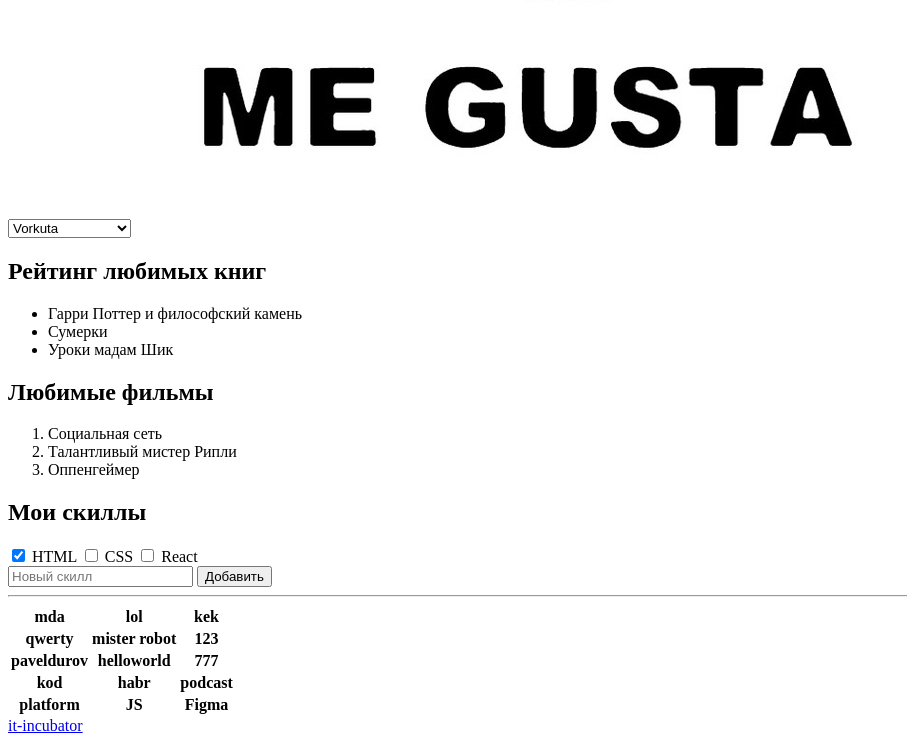
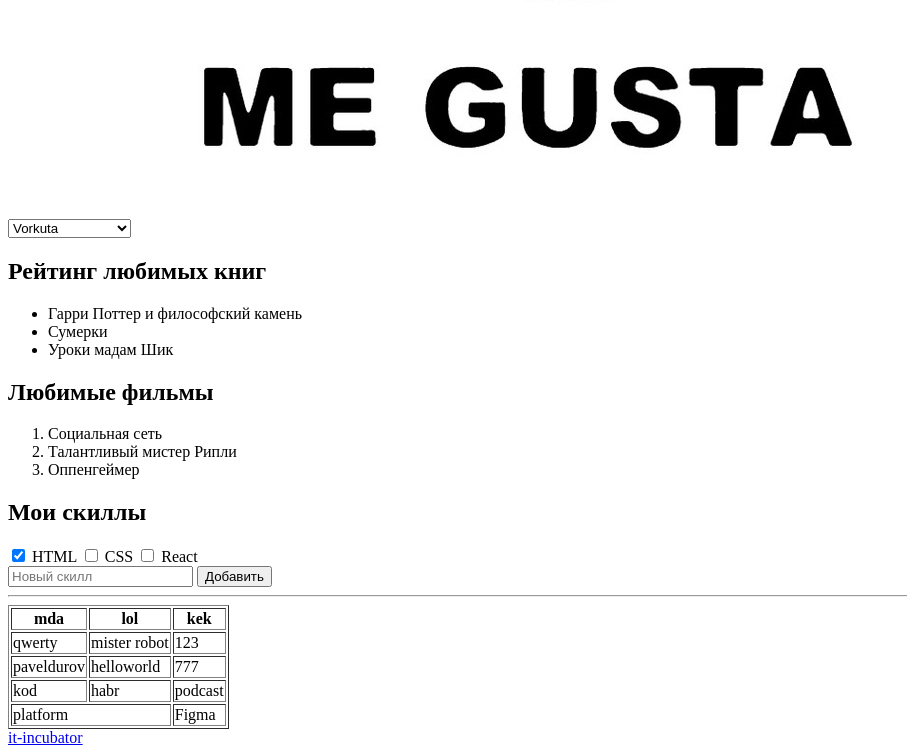
Before and after one commit to FilippovaLena/1-hw-with-auto-test-html-css-main, a plain HTML site: page index.html in a window 1280 px wide. Shown: the part 936-1691 px from the top of the page, without its empty margins (0-907 px from the left). Drawn offline with Linux system fonts and the light colour scheme.

Commit message:
Update index.html
I made some changes and checked the project.

```diff
--- a/index.html
+++ b/index.html
@@ -9,14 +9,11 @@
     <!-- ЗАДАНИЕ -->
     <!-- Необходимо создать html-элементы там, где это нужно, в соответствии с правилами семантической разметки -->
     <!-- ⚠️ Атрибут data-cy удалять нельзя! Он учавствует в проверке. Если его удалить, тесты не пройдут. -->
-
     <header>
         <span>IT-INCUBATOR</span>
     </header>
-
     <section data-cy="hw1-section-main-pre">
         <!-- 1) В этом разделе создай 3 дочерних элемента: -->
-
         <!-- a) Заголовок первого уровня со своим ФИО -->
         <h1>Филиппова Елена Анатольевна</h1>
         <!-- b) Несколько строк о себе: где учишься или работаешь, хобби, увлечения. Используй тег для абзаца. Длина строки должна быть больше 50-ти симвов (пробелы и др знаки припинания тоже считаются символом) -->
@@ -60,25 +57,25 @@
                 - Каждый чекбокс должен быть связан со своей подписью. Для этого чекбокс должен находиться в элементе для подписи
                 - Отметь "галочкой" (с помощью специального атрибута) темы, которые ты уже знаешь. -->
                 <label for="">
-                <input type="checkbox" name="HTML" checked>
+                <input type="checkbox" name="html" checked>
                 HTML
                 </label>
                 <label for="">
-                    <input type="checkbox" name="CSS">
+                    <input type="checkbox" name="css">
                     CSS
                 </label>
                 <label>
-                    <input type="checkbox" name="React">
+                    <input type="checkbox" name="react">
                     React
                 </label>
             </div>
         <!-- 5) Создай здесь однострочное поле для ввода текста с подсказкой "Новый скилл", которая исчезает, когда начинаешь что-то печатать (для подсказки есть специальный атрибут) -->
-        <input type="text" name="" id="" placeholder="Новый скилл">
+        <input type="text" placeholder="Новый скилл">
         <!-- 6) Создай здесь кнопку “Добавить” -->
         <button>Добавить</button>
         <!-- 7) Добавь горизонтальную линию (для этого есть специальный тег) -->
         <hr>
-        <table data-cy="hw-about-table-pre">
+        <table data-cy="hw-about-table-pre" border="">
             <!-- 8) В таблице сделай 5 строк и 3 столбца.
                         - В первой строке ячейки заголовков, в остальных обычные ячейки
                         - Добавь границы для всей таблицы с помощью специального атрибута border="". Он устарел, но работает
@@ -88,31 +85,26 @@
                         <th>lol</th>
                         <th>kek</th>
                         </tr>
-
                         <tr>
-                        <th>qwerty</th>
-                        <th>mister robot</th>
-                        <th>123</th>
+                        <td>qwerty</td>
+                        <td>mister robot</td>
+                        <td>123</td>
                         </tr>
-
                         <tr>
-                        <th>paveldurov</th>
-                        <th>helloworld</th>
-                        <th>777</th>
+                        <td>paveldurov</td>
+                        <td>helloworld</td>
+                        <td>777</td>
                         </tr>
-
                         <tr>
-                        <th>kod</th>
-                        <th>habr</th>
-                        <th>podcast</th>
+                        <td>kod</td>
+                        <td>habr</td>
+                        <td>podcast</td>
                         </tr>
-
                         <tr>
-                        <th>platform</th>
-                        <th>JS</th>
-                        <th>Figma</th>
+                        <td colspan="2">platform</td>
+                        <td>Figma</td>
                         </tr>
-        </table>
+                    </table>
     </section>
     <footer data-cy="hw-footer-pre">
         <!-- 9) Создай здесь ссылку на наш сайт https://it-incubator.io/ (текст ссылки должен быть it-incubator) -->
```
